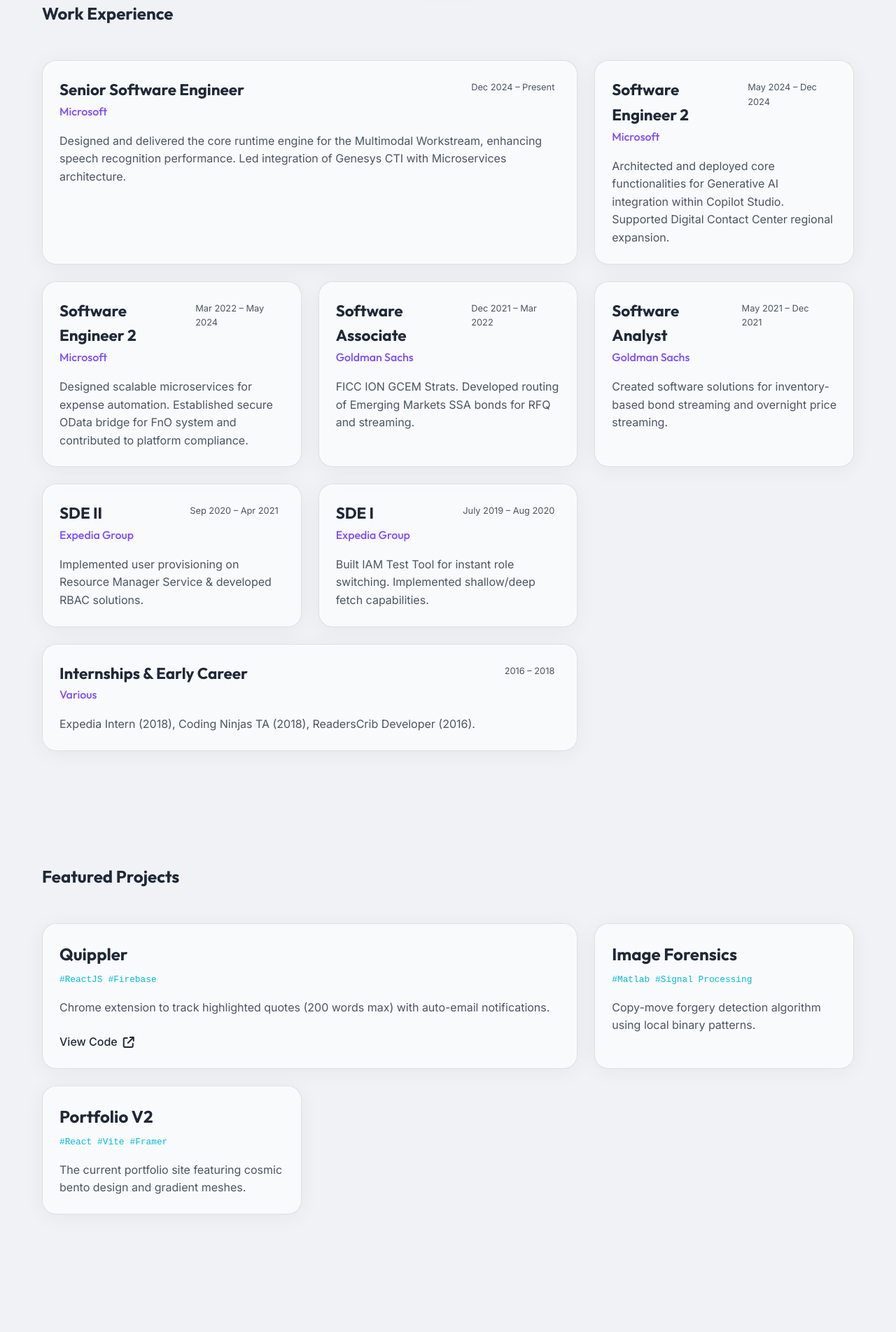
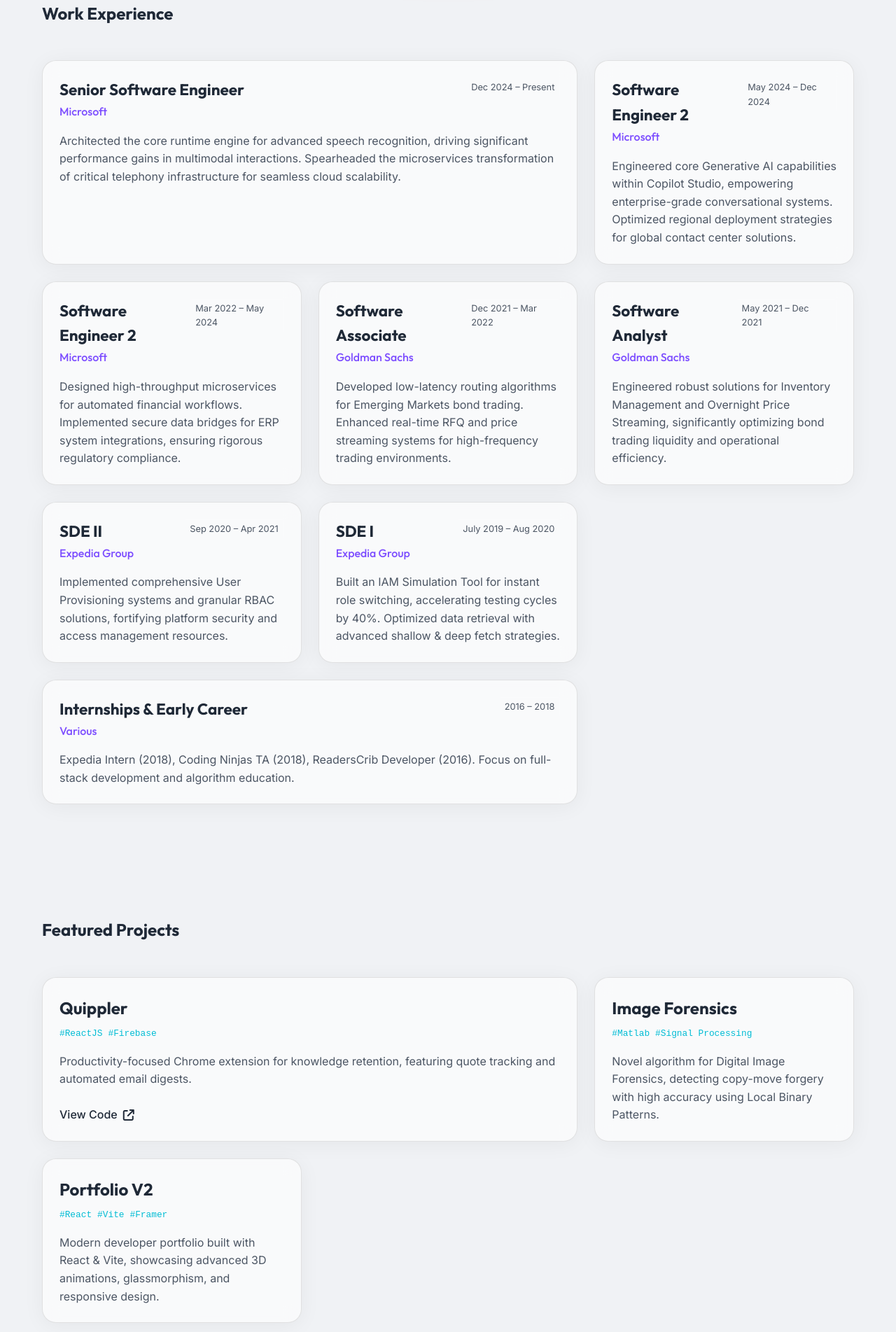
Before and after one commit to siddharthh98/tech-portfolio, a React (Vite) app: page / in a window 1280 px wide. Shown: the part 880-2783 px from the top of the page at 70% size. Built offline with nearby package versions, Linux system fonts and the light colour scheme.

Commit message:
Content Update: Professionalize language

```diff
--- a/src/components/Experience.jsx
+++ b/src/components/Experience.jsx
@@ -6,56 +6,56 @@
         role: "Senior Software Engineer",
         company: "Microsoft",
         date: "Dec 2024 – Present",
-        desc: "Designed and delivered the core runtime engine for the Multimodal Workstream, enhancing speech recognition performance. Led integration of Genesys CTI with Microservices architecture.",
+        desc: "Architected the core runtime engine for advanced speech recognition, driving significant performance gains in multimodal interactions. Spearheaded the microservices transformation of critical telephony infrastructure for seamless cloud scalability.",
         span: 2
     },
     {
         role: "Software Engineer 2",
         company: "Microsoft",
         date: "May 2024 – Dec 2024",
-        desc: "Architected and deployed core functionalities for Generative AI integration within Copilot Studio. Supported Digital Contact Center regional expansion.",
+        desc: "Engineered core Generative AI capabilities within Copilot Studio, empowering enterprise-grade conversational systems. Optimized regional deployment strategies for global contact center solutions.",
         span: 1
     },
     {
         role: "Software Engineer 2",
         company: "Microsoft",
         date: "Mar 2022 – May 2024",
-        desc: "Designed scalable microservices for expense automation. Established secure OData bridge for FnO system and contributed to platform compliance.",
+        desc: "Designed high-throughput microservices for automated financial workflows. Implemented secure data bridges for ERP system integrations, ensuring rigorous regulatory compliance.",
         span: 1
     },
     {
         role: "Software Associate",
         company: "Goldman Sachs",
         date: "Dec 2021 – Mar 2022",
-        desc: "FICC ION GCEM Strats. Developed routing of Emerging Markets SSA bonds for RFQ and streaming.",
+        desc: "Developed low-latency routing algorithms for Emerging Markets bond trading. Enhanced real-time RFQ and price streaming systems for high-frequency trading environments.",
         span: 1
     },
     {
         role: "Software Analyst",
         company: "Goldman Sachs",
         date: "May 2021 – Dec 2021",
-        desc: "Created software solutions for inventory-based bond streaming and overnight price streaming.",
+        desc: "Engineered robust solutions for Inventory Management and Overnight Price Streaming, significantly optimizing bond trading liquidity and operational efficiency.",
         span: 1
     },
     {
         role: "SDE II",
         company: "Expedia Group",
         date: "Sep 2020 – Apr 2021",
-        desc: "Implemented user provisioning on Resource Manager Service & developed RBAC solutions.",
+        desc: "Implemented comprehensive User Provisioning systems and granular RBAC solutions, fortifying platform security and access management resources.",
         span: 1
     },
     {
         role: "SDE I",
         company: "Expedia Group",
         date: "July 2019 – Aug 2020",
-        desc: "Built IAM Test Tool for instant role switching. Implemented shallow/deep fetch capabilities.",
+        desc: "Built an IAM Simulation Tool for instant role switching, accelerating testing cycles by 40%. Optimized data retrieval with advanced shallow & deep fetch strategies.",
         span: 1
     },
     {
         role: "Internships & Early Career",
         company: "Various",
         date: "2016 – 2018",
-        desc: "Expedia Intern (2018), Coding Ninjas TA (2018), ReadersCrib Developer (2016).",
+        desc: "Expedia Intern (2018), Coding Ninjas TA (2018), ReadersCrib Developer (2016). Focus on full-stack development and algorithm education.",
         span: 2
     }
 ];
--- a/src/components/Hero.jsx
+++ b/src/components/Hero.jsx
@@ -56,7 +56,7 @@
                         {text}<span style={{ animation: 'blink 1s infinite' }}>|</span>
                     </h2>
                     <p style={{ color: '#8b949e', maxWidth: '600px', marginBottom: '2.5rem', fontSize: '1.1rem' }}>
-                        Designing and delivering innovative solutions, from the core runtime engine for the <strong>Multimodal Workstream</strong> to the proprietary <strong>OBO Connector</strong>. Passionate about enhancing security, user experience, and advancing technology at scale.
+                        Architecting <strong>scalable microservices</strong> and <strong>AI-driven runtime engines</strong>. Specializing in secure enterprise integrations, high-performance cloud systems, and enhancing user experiences at scale.
                     </p>
                     <div style={{ display: 'flex', gap: '1rem', flexWrap: 'wrap' }}>
                         <a href="#projects" className="hero-btn-primary">View Work</a>
--- a/src/components/Projects.jsx
+++ b/src/components/Projects.jsx
@@ -5,20 +5,20 @@
     {
         title: "Quippler",
         tech: ["ReactJS", "Firebase"],
-        desc: "Chrome extension to track highlighted quotes (200 words max) with auto-email notifications.",
+        desc: "Productivity-focused Chrome extension for knowledge retention, featuring quote tracking and automated email digests.",
         link: "https://github.com/siddharthh98/quippler",
         span: 2
     },
     {
         title: "Image Forensics",
         tech: ["Matlab", "Signal Processing"],
-        desc: "Copy-move forgery detection algorithm using local binary patterns.",
+        desc: "Novel algorithm for Digital Image Forensics, detecting copy-move forgery with high accuracy using Local Binary Patterns.",
         span: 1
     },
     {
         title: "Portfolio V2",
         tech: ["React", "Vite", "Framer"],
-        desc: "The current portfolio site featuring cosmic bento design and gradient meshes.",
+        desc: "Modern developer portfolio built with React & Vite, showcasing advanced 3D animations, glassmorphism, and responsive design.",
         span: 1
     }
 ];
```
